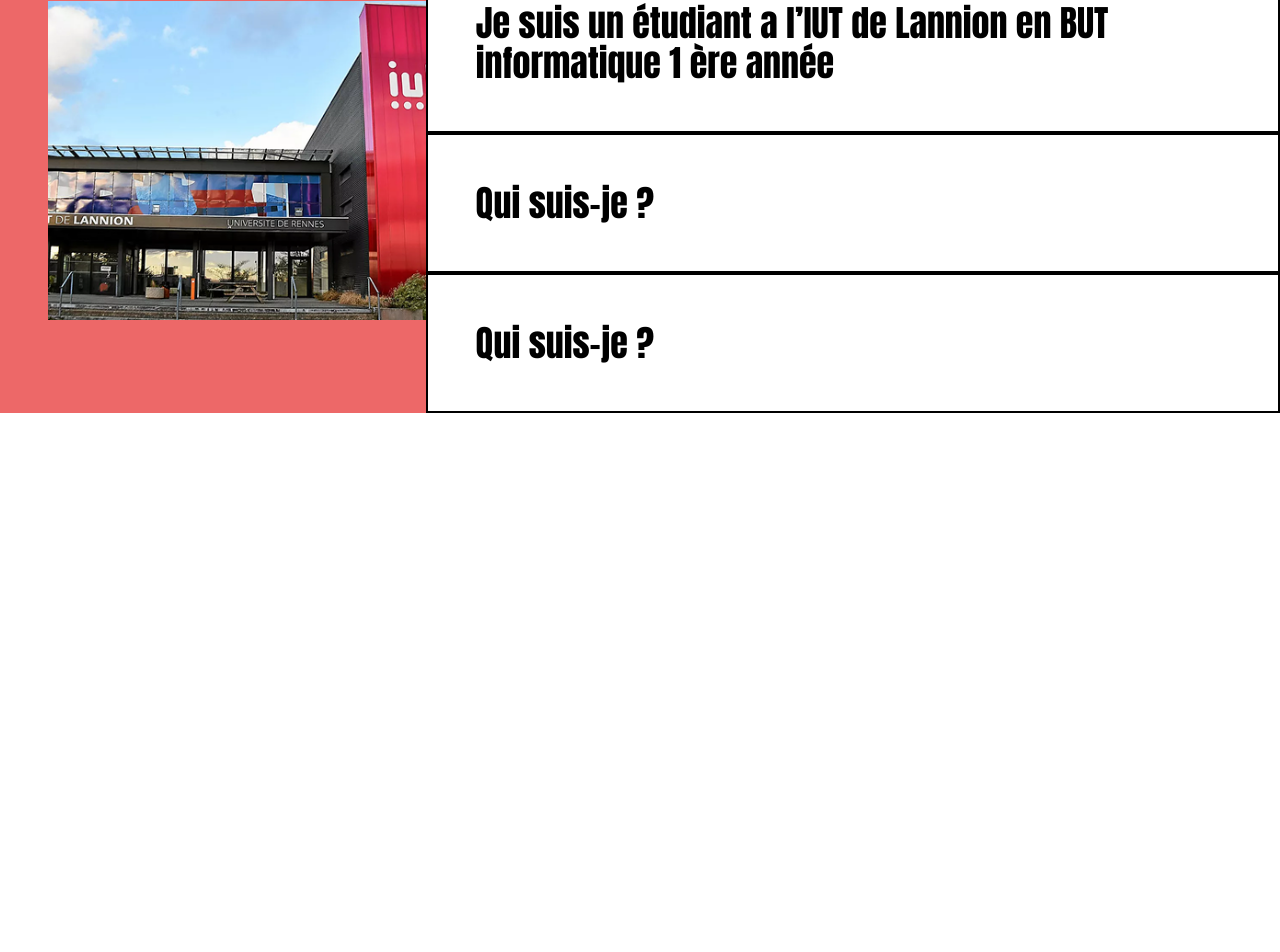
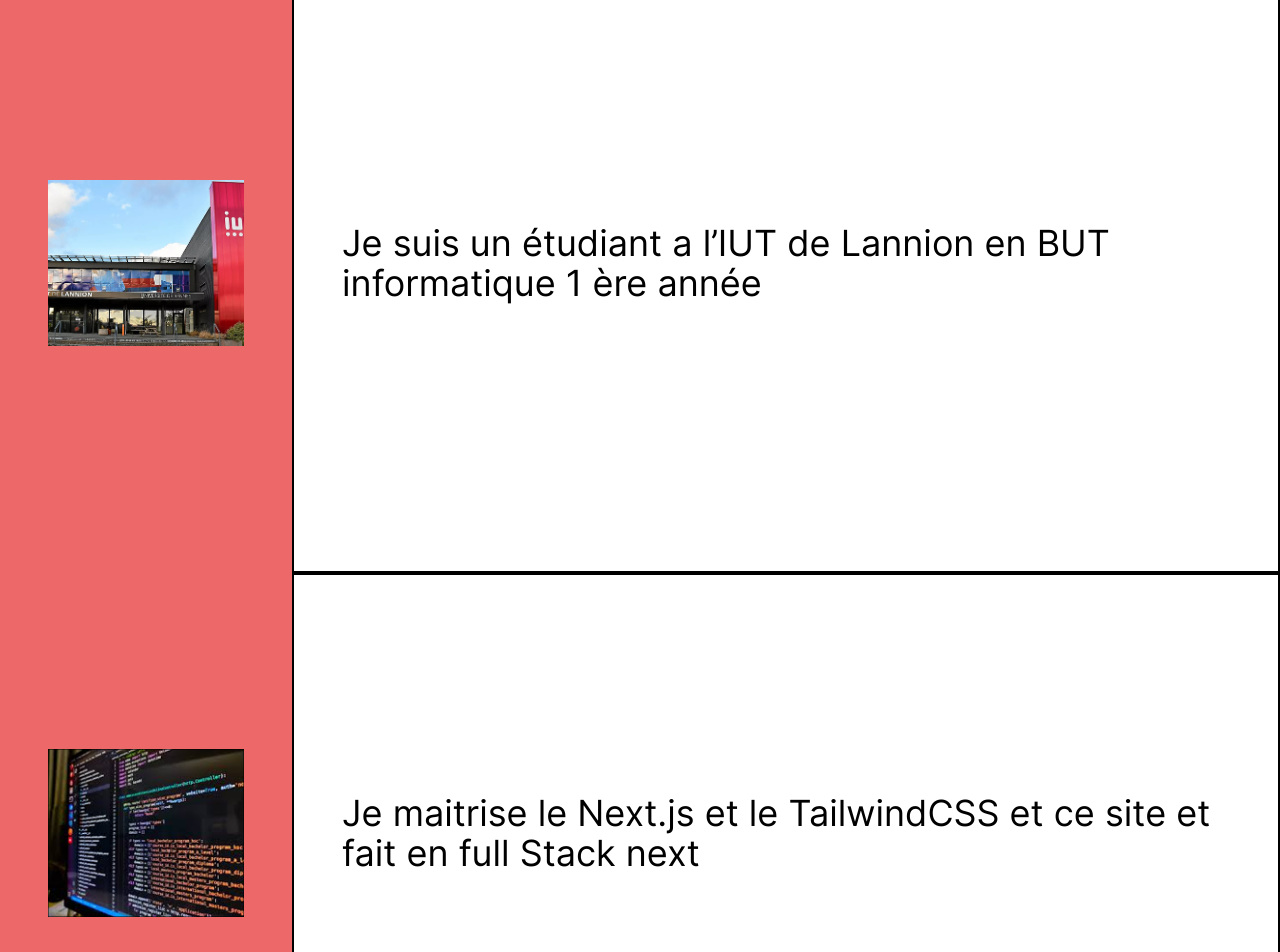
Before and after one commit to qbroch/projet, a Next.js app: page / in a window 1280 px wide. Shown: the part 899-1851 px from the top of the page. Before the commit the page ends 1312 px from the top, so only its background shows below. Built offline with nearby package versions, Linux system fonts and the light colour scheme.

Commit message:
a propos

```diff
--- a/app/components/aPropos.tsx
+++ b/app/components/aPropos.tsx
@@ -1,6 +1,8 @@
 import FadeIn from "./FadeIn";
 import Image from "next/image";
 import IUT from "../assets/Image/Iut.png";
+import Info from "../assets/Image/Info.png";
+import Alternance from "../assets/Image/Alternance.png";
 
 export default function APropos() {
     return (
@@ -11,22 +13,28 @@ export default function APropos() {
                 </div>
             </FadeIn>
             <FadeIn delay={400}>
-                <div className="flex ">
-                    <div className="h-[1560] w-[900] bg-button">
-                        <div className="flex pt-12 pl-12">
-                            <Image src={IUT} alt="IUT" width={500} height={1560}  />
+                <div className="flex items-center justify-center">
+                    <div className="bg-button w-[660px]">
+                        <div className="h-[620px] flex items-center justify-center p-12">
+                            <Image src={IUT} alt="IUT" width={420} height={420} className="h-auto w-full object-contain" />
+                        </div>
+                        <div className="h-[520px] flex items-center justify-center p-12">
+                            <Image src={Info} alt="Info" width={420} height={420} className="h-auto w-full object-contain" />
+                        </div>
+                        <div className="h-[520px] flex items-center justify-center p-12">
+                            <Image src={Alternance} alt="Alternance" width={420} height={420} className="h-auto w-full object-contain" />
                         </div>
                     </div>
                     <FadeIn delay={600}>
-                        <div className="flex flex-col">
-                            <div className="border-2 border-black w-[1300] h-[520] flex items-center justify-center">
-                                <p className="font-anton text-black text-4xl p-12">Je suis un étudiant a l’IUT de Lannion en BUT informatique  1 ère année             </p>
+                        <div className="flex flex-col w-full">
+                            <div className="border-2 border-black w-full h-[620px] flex items-center">
+                                <p className="text-black text-4xl p-12">Je suis un étudiant a l’IUT de Lannion en BUT informatique  1 ère année</p>
                             </div>
-                            <div className="border-2 border-black w-full h-[520] flex items-center">
-                                <h3 className="font-anton text-black text-4xl p-12">Qui suis-je ?</h3>
+                            <div className="border-2 border-black w-full h-[520px] flex items-center">
+                                <p className="text-black text-4xl p-12">Je maitrise le Next.js et le TailwindCSS et ce site et fait en full Stack next</p>
                             </div>
-                            <div className="border-2 border-black w-full h-[520] flex items-center">
-                                <h3 className="font-anton text-black text-4xl p-12">Qui suis-je ?</h3>
+                            <div className="border-2 border-black w-full h-[520px] flex items-center">
+                                <p className="text-black text-4xl p-12">Je recherche une alternance ou un stage pour l’année prochaine pour pouvoir travailler en équipe et accroitre mon expérience</p>
                             </div>
                         </div>
                     </FadeIn>
```
Also changed, not shown: app/assets/Image/Alternance.png (added), app/assets/Image/Info.png (added).
